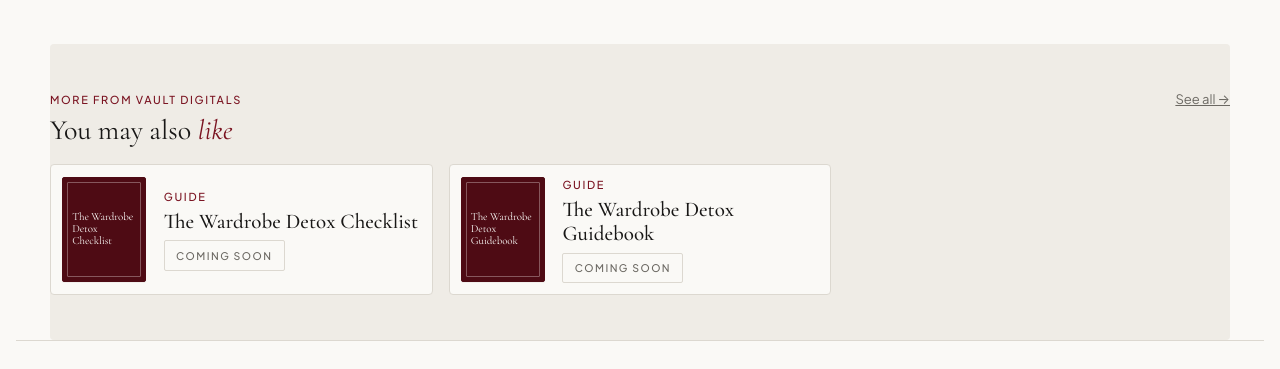
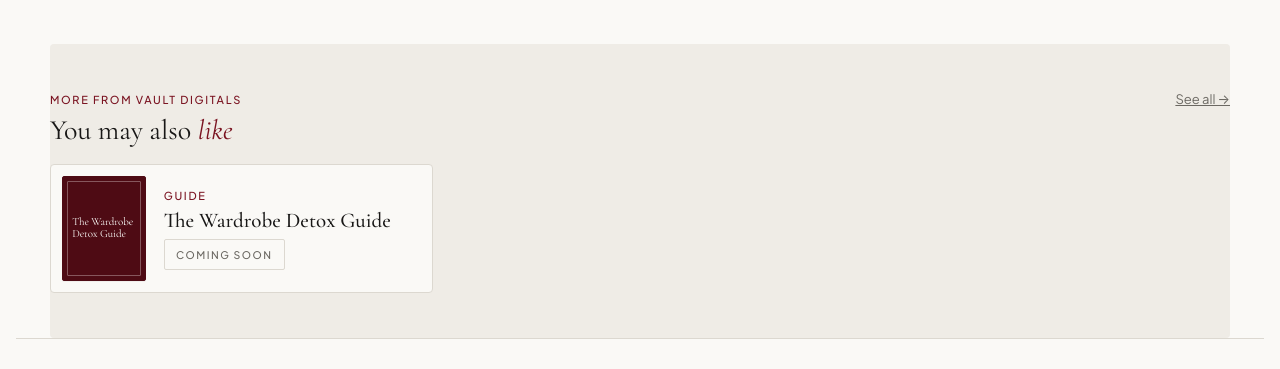
Before and after one commit to itsadebisii/herstylevault, a plain HTML site: page digital.html in a window 1280 px wide. Shown: the part 993-1362 px from the top of the page. Drawn offline with nearby package versions, Linux system fonts and the light colour scheme.

Commit message:
One Wardrobe Detox Guide product with Checklist/Guidebook options; See more only on truncated card text
Co-Authored-By: Claude Sonnet 5.5 <noreply@anthropic.com>
Claude-Session: https://claude.ai/code/session_01FUdN8BrrqRcBgv91ujUewX

```diff
--- a/digital.html
+++ b/digital.html
@@ -25,7 +25,7 @@
 <script src="digitals.js"></script>
 <script>
 (function(){
-  var main = document.getElementById('digitalMain');
+  var main = document.getElementById('digitalMain'), optIdx = 0, keepScroll = false;
   function list(a){ return a && a.length ? a : null; }
   var plain = function(t){ return String(t || '').replace(/<[^>]*>/g, ''); };
   function render(){
@@ -33,13 +33,15 @@
     var all = visibleDigitals();
     var p = all.filter(function(d){ return d.slug === slug; })[0] || all[0];
     if (!p) { main.innerHTML = '<section class="band wrap"><p class="sub center" style="margin:0 auto;">Nothing here yet. <a href="vault-digitals.html">See Vault Digitals</a>.</p></section>'; return; }
-    var cat = digitalCat(p), soon = digitalSoon(p), cta = p.cta || { label: 'Get ' + p.name, href: 'vault-digitals.html' };
+    var opts = list(p.options), oi = opts ? Math.min(optIdx, opts.length - 1) : 0, o = opts ? opts[oi] : {};
+    var view = {}; Object.keys(p).forEach(function(k){ view[k] = p[k]; }); Object.keys(o).forEach(function(k){ if (o[k] !== '' && o[k] != null) view[k] = o[k]; });
+    var cat = digitalCat(p), soon = digitalSoon(p), cta = view.cta || { label: 'Get ' + p.name, href: 'vault-digitals.html' };
     document.title = p.name + ' | HerStyleVault';
     var md = document.querySelector('meta[name="description"]'); if (md) md.setAttribute('content', plain(p.short || p.lead));
     var ogt = document.querySelector('meta[property="og:title"]'); if (ogt) ogt.setAttribute('content', p.name + ' | HerStyleVault');
     var ogd = document.querySelector('meta[property="og:description"]'); if (ogd) ogd.setAttribute('content', plain(p.short || p.lead));
     var others = all.filter(function(d){ return d !== p; });
-    var assure = (p.meta || 'Instant delivery · One-time payment').split(' · ');
+    var assure = (view.meta || 'Instant delivery · One-time payment').split(' · ');
     var buy = soon
       ? (p.soonCta ? '<a class="btn btn-primary" href="' + p.soonCta.href + '">' + p.soonCta.label + '</a>' : '<span class="btn btn-primary is-disabled" aria-disabled="true">Coming Soon</span>') + '<p class="meta">Not available to buy yet. Check back soon.</p>'
       : '<a class="btn btn-primary" href="' + cta.href + '">' + cta.label + '</a><ul class="dg-assure">' + assure.map(function(m){ return '<li>' + m + '</li>'; }).join('') + '</ul>';
@@ -55,7 +57,7 @@
 
     function item(title, body, open){ return '<div class="acc-item' + (open ? ' open' : '') + '"><div class="acc-q" data-acc-toggle>' + title + '<span class="acc-icon">+</span></div><div class="acc-a">' + body + '</div></div>'; }
     var acc = [];
-    if (list(p.includes)) acc.push(item('What\u2019s Inside', '<ul class="dg-list">' + p.includes.map(function(i){ return '<li>' + i + '</li>'; }).join('') + '</ul>'));
+    if (list(view.includes)) acc.push(item('What\u2019s Inside', '<ul class="dg-list">' + view.includes.map(function(i){ return '<li>' + i + '</li>'; }).join('') + '</ul>'));
     if (list(p.steps)) acc.push(item('How It Works', '<ol class="dg-ol">' + p.steps.map(function(s){ return '<li><b>' + s[0] + '.</b> ' + s[1] + '</li>'; }).join('') + '</ol>'));
     if (list(p.trust)) acc.push(item('Why It\u2019s Different', p.trust.map(function(t){ return '<p><b>' + t[0] + '.</b> ' + t[1] + '</p>'; }).join('')));
     if (list(p.faqs)) acc.push(item('FAQs', p.faqs.map(function(f){ return '<div class="dg-qa"><b>' + f[0] + '</b>' + f[1] + '</div>'; }).join('')));
@@ -64,7 +66,8 @@
       '<div class="dg-hero">' + media +
       '<div class="dg-info"><p class="eyebrow">' + cat.eyebrow + '</p><h1 class="page-title">' + (p.headline || p.name) + '</h1>' +
       (p.lead ? '<p class="sub" style="margin-bottom:1rem;">' + p.lead + '</p>' : '') +
-      (p.price ? '<div class="dg-price"><span class="price">' + p.price + '</span>' + (p.priceNote ? '<span class="meta" style="margin:0;">' + p.priceNote + '</span>' : '') + '</div>' : '<p class="dg-soon">' + (p.soonNote || 'Coming soon.') + '</p>') + buy + '<p class="dg-license" style="font-size:12px;color:var(--ink-soft);margin:.8rem 0 0;">For personal use only. Please don\u2019t share or resell. See the <a href="policies.html#digital-products">digital product terms</a>.</p>' +
+      (opts ? '<div class="dg-opts" role="group" aria-label="Choose your version">' + opts.map(function(x,k){ return '<button type="button" class="dg-opt' + (k === oi ? ' on' : '') + '" data-oi="' + k + '" aria-pressed="' + (k === oi) + '"><b>' + x.label + '</b>' + (x.badge ? '<span>' + x.badge + '</span>' : '') + (x.price ? '<i>' + x.price + '</i>' : '') + '</button>'; }).join('') + '</div>' : '') +
+      (view.price ? '<div class="dg-price"><span class="price">' + view.price + '</span>' + (view.priceNote ? '<span class="meta" style="margin:0;">' + view.priceNote + '</span>' : '') + '</div>' : '<p class="dg-soon">' + (view.soonNote || 'Coming soon.') + '</p>') + buy + '<p class="dg-license" style="font-size:12px;color:var(--ink-soft);margin:.8rem 0 0;">For personal use only. Please don\u2019t share or resell. See the <a href="policies.html#digital-products">digital product terms</a>.</p>' +
       (acc.length ? '<div class="dg-acc">' + acc.join('') + '</div>' : '') + '</div></div></section>';
     if (others.length) h += '<section class="band stone dg-more wrap" style="border-radius:4px;"><div class="more-head"><div><p class="eyebrow">More From Vault Digitals</p><h2>You may also <em>like</em></h2></div><a class="compare-link" href="vault-digitals.html">See all \u2192</a></div><div class="vd-mini-grid">' + others.map(digitalMini).join('') + '</div></section>';
     main.innerHTML = h;
@@ -80,10 +83,12 @@
       show(0);
     })();
     if (window.initAccordions) initAccordions('.acc-item');
-    window.scrollTo(0,0);
+    Array.prototype.forEach.call(main.querySelectorAll('.dg-opt'), function(b){ b.addEventListener('click', function(){ optIdx = +b.getAttribute('data-oi'); keepScroll = true; render(); }); });
+    if (window.digitalMore) digitalMore(main);
+    if (!keepScroll) window.scrollTo(0,0); keepScroll = false;
   }
   render();
-  window.addEventListener('hashchange', render);
+  window.addEventListener('hashchange', function(){ optIdx = 0; render(); });
 })();
 </script>
 </body>
--- a/digitals.js
+++ b/digitals.js
@@ -57,57 +57,47 @@ var DIGITALS = [
     meta: 'Instant results · One-time payment · No account needed'
   },
   {
-    slug: 'wardrobe-detox-checklist',
-    name: 'The Wardrobe Detox Checklist',
-    category: 'guides', status: 'coming-soon', /* switch to 'live' once the Stripe link is in cta.href */
-    coverSub: 'Quick · Printable · Reset',
-    price: '', /* add the price when you set status to 'live' */
-    soonNote: 'Coming soon. Included with The Vault Edit and The Full Reveal.',
-    soonCta: { label: 'Be the First to Know', href: 'mailto:hello@herstylevault.com?subject=Wardrobe%20Detox%20updates' },
+    slug: 'wardrobe-detox-guide',
+    name: 'The Wardrobe Detox Guide',
+    category: 'guides', status: 'coming-soon', /* switch to 'live' once each option below has its price and Stripe link */
+    coverSub: 'Closet · Declutter · Reset',
+    price: '', /* leave blank: each option below carries its own price */
+    soonNote: 'Coming soon. Choose the one-page Checklist or the full Guidebook.',
+    soonCta: { label: 'Be the First to Know', href: 'mailto:hello@herstylevault.com?subject=Wardrobe%20Detox%20Guide%20updates' },
     previews: [],
-    short: 'A one-page checklist to declutter your closet in one sitting. Included with The Vault Edit and The Full Reveal.',
-    headline: 'Declutter your closet in <em>one sitting</em>',
-    lead: 'The Wardrobe Detox Checklist is the quick version of my closet declutter method: a one-page, printable checklist you can follow start to finish.',
-    includes: ['A one-page checklist you can print or use on your phone', 'The steps in order, so you always know what comes next', 'A digital file that is yours to keep and reuse every season'],
+    short: 'Declutter your closet your way: a one-page Checklist or the full Guidebook.',
+    headline: 'Declutter your closet, <em>your way</em>',
+    lead: 'The Wardrobe Detox Guide is HerStyleVault’s method for clearing your closet efficiently, in two versions: a one-page Checklist when you want the quick reset, or the full Guidebook when you want every tip and trick.',
+    /* options = the tiers. Each can carry: label, badge, price, priceNote, soonNote, includes[], cta {label, href}. Anything left out falls back to the product's own field. */
+    options: [
+      {
+        label: 'Checklist', badge: 'One page',
+        price: '', /* e.g. '$9' */
+        soonNote: 'Coming soon. Included with The Vault Edit and The Full Reveal.',
+        includes: ['A one-page checklist you can print or use on your phone', 'The steps in order, so you always know what comes next', 'A digital file that is yours to keep and reuse every season'],
+        cta: { label: 'Get the Checklist', href: 'STRIPE_LINK_HERE' }
+      },
+      {
+        label: 'Guidebook', badge: 'Full method',
+        price: '', /* e.g. '$29' */
+        soonNote: 'Coming soon. Included with The Full Reveal. Vault Edit clients get a discount.',
+        includes: ['A clear, step-by-step method for decluttering your closet efficiently', 'Tips and tricks you can reuse anytime', 'The one-page Checklist included', 'A digital guidebook that is yours to keep'],
+        cta: { label: 'Get the Guidebook', href: 'STRIPE_LINK_HERE' }
+      }
+    ],
+    includes: ['A clear method for decluttering your closet efficiently', 'Tips and tricks you can reuse anytime'],
     steps: [
-      ['Purchase', 'Check out once. No subscription.'],
-      ['Download', 'Your checklist is available to download right away.'],
+      ['Choose your version', 'The one-page Checklist or the full Guidebook.'],
+      ['Check out once', 'No subscription. Your file is available to download right away.'],
       ['Detox at your pace', 'Work through your closet whenever suits you.']
     ],
     faqs: [
-      ['Is this included with a package?', 'Yes. It is included with The Vault Edit and The Full Reveal.'],
-      ['What is the difference between the Checklist and the Guidebook?', 'The Checklist is the one-page quick version. The Guidebook is the full method, with the reasoning, tips and tricks behind each step. The Full Reveal includes both.'],
-      ['Is this the same as The Wardrobe Detox service?', 'No. The service is in person, where I declutter and reorganize your closet with you. The Checklist is the do-it-yourself version.'],
+      ['What is the difference between the Checklist and the Guidebook?', 'The Checklist is the one-page quick version. The Guidebook is the full method, with the reasoning, tips and tricks behind each step, and it includes the Checklist.'],
+      ['Is this included with a package?', 'Yes. The Full Reveal includes the Guidebook and the Checklist. The Vault Edit includes the Checklist, plus a discount on the Guidebook.'],
+      ['Is this the same as The Wardrobe Detox service?', 'No. The service is in person, where I declutter and reorganize your closet with you. The Guide is the do-it-yourself version.'],
       ['Is it a physical product?', 'No. It is a digital file, delivered instantly, for your personal use only.']
     ],
-    cta: { label: 'Get The Wardrobe Detox Checklist', href: 'STRIPE_LINK_HERE' },
-    meta: 'Instant access · One-time payment'
-  },
-  {
-    slug: 'wardrobe-detox-guide',
-    name: 'The Wardrobe Detox Guidebook',
-    category: 'guides', status: 'coming-soon', /* switch to 'live' once the Stripe link is in cta.href */
-    coverSub: 'Closet · Declutter · Reset',
-    price: '', /* add the price when you set status to 'live' */
-    soonNote: 'Coming soon. Included with The Full Reveal, and available to Vault Edit clients at a discount.',
-    soonCta: { label: 'Be the First to Know', href: 'mailto:hello@herstylevault.com?subject=Wardrobe%20Detox%20updates' },
-    previews: [],
-    short: 'The full do-it-yourself method for decluttering your closet, written so you can reuse it every season. Included with The Full Reveal.',
-    headline: 'Declutter your closet, <em>efficiently</em>',
-    lead: 'The Wardrobe Detox Guidebook is HerStyleVault’s full tips-and-tricks method for decluttering your closet, written so you can use it again every season.',
-    includes: ['A clear, step-by-step method for decluttering your closet efficiently', 'Tips and tricks you can reuse anytime', 'A digital guidebook that is yours to keep'],
-    steps: [
-      ['Purchase', 'Check out once. No subscription.'],
-      ['Download', 'Your guidebook is available to download right away.'],
-      ['Detox at your pace', 'Work through your closet whenever suits you.']
-    ],
-    faqs: [
-      ['Is this included with a package?', 'Yes. The Full Reveal includes the Guidebook and the Checklist. The Vault Edit includes the Checklist, plus a discount on the Guidebook.'],
-      ['What is the difference between the Guidebook and the Checklist?', 'The Checklist is the one-page quick version. The Guidebook is the full method, with the reasoning, tips and tricks behind each step.'],
-      ['Is this the same as The Wardrobe Detox service?', 'No. The service is in person, where I declutter and reorganize your closet with you. The Guidebook is the do-it-yourself version.'],
-      ['Is it a physical product?', 'No. It is a digital guidebook, delivered instantly, for your personal use only.']
-    ],
-    cta: { label: 'Get The Wardrobe Detox Guidebook', href: 'STRIPE_LINK_HERE' },
+    cta: { label: 'Get The Wardrobe Detox Guide', href: 'STRIPE_LINK_HERE' },
     meta: 'Instant access · One-time payment'
   }
 ];
@@ -154,3 +144,17 @@ function digitalMini(p){
     '<p class="vd-mini-meta">' + (p.price ? '<span class="price">' + p.price + '</span>' : '') + (soon ? '<span class="vd-badge">Coming Soon</span>' : '<span class="vd-go">Discover \u2192</span>') + '</p></div>';
   return soon ? '<div class="vd-mini is-soon">' + inner + '</div>' : '<a class="vd-mini" href="digital.html#' + p.slug + '">' + inner + '</a>';
 }
+
+/* "See more" appears only when a card description is cut off by the 2-line limit */
+function digitalMore(root){
+  Array.prototype.forEach.call((root || document).querySelectorAll('.vd-desc'), function(p){
+    if (p.getAttribute('data-more')) return;
+    if (p.scrollHeight <= p.clientHeight + 1) return;
+    p.setAttribute('data-more', '1');
+    var b = document.createElement('span'); b.className = 'vd-more'; b.setAttribute('role', 'button'); b.tabIndex = 0; b.textContent = 'See more';
+    function t(e){ e.preventDefault(); e.stopPropagation(); var open = p.classList.toggle('open'); b.textContent = open ? 'See less' : 'See more'; }
+    b.addEventListener('click', t);
+    b.addEventListener('keydown', function(e){ if (e.key === 'Enter' || e.key === ' ') t(e); });
+    p.parentNode.insertBefore(b, p.nextSibling);
+  });
+}
```
Also changed, not shown: theme.css (+10 -0 lines), vault-digitals.html (+3 -0 lines).
